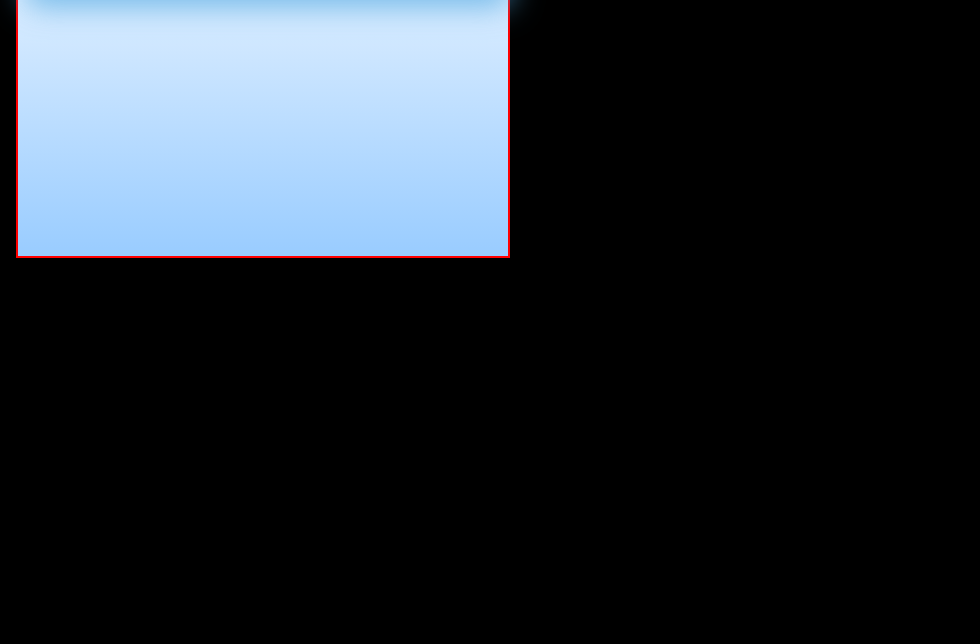
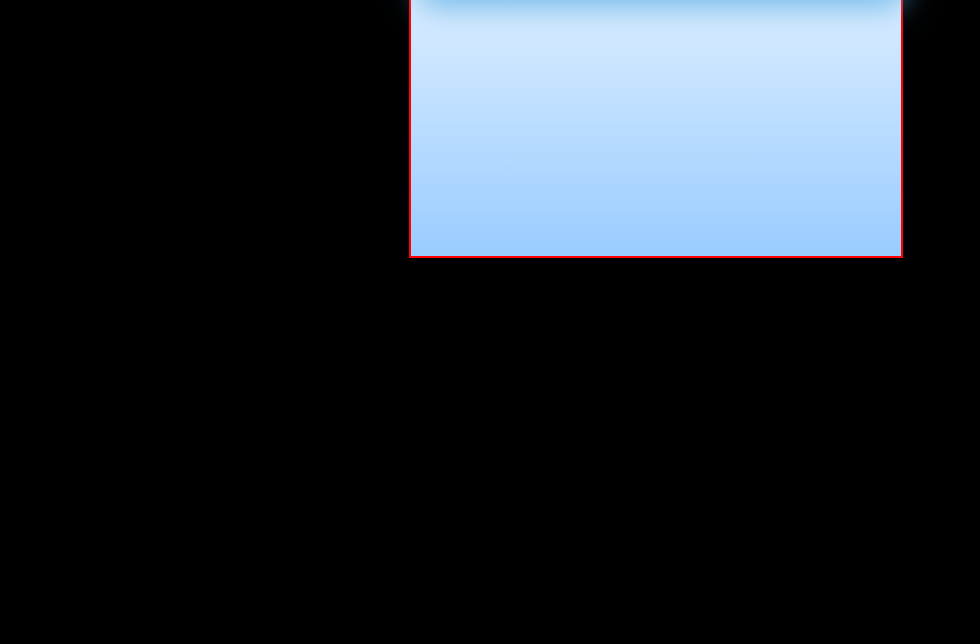
Before and after one commit to Amitkumar270802/unit-convertor.github.io, a plain HTML site: page index.html in a window 1280 px wide. Shown: the part 156-800 px from the top of the page, without its empty margins (0-980 px from the left). Drawn offline with Linux system fonts and the light colour scheme.

Commit message:
Update index.html

```diff
--- a/index.html
+++ b/index.html
@@ -14,6 +14,12 @@
         font-family: sans-serif;
         background: black;
         margin: 0px 0px 0px 16px;
+    }
+
+    section{
+        display: flex;
+        justify-content: center;
+        align-items: center;
     }
 
     h1 {
@@ -258,8 +264,8 @@
 </style>
 
 <body>
+    <section>
     <div class="container">
-        <section>
             <h1> Units Conversion</h1>
             <div class="navbar">
                 <a href="#" onclick="fun1()">Length</a>
@@ -369,8 +375,8 @@
                 </div>
 
             </div>
-        </section>
-    </div>
+        </div>
+    </section>
 </body>
 <script type="text/javascript">
 
```
